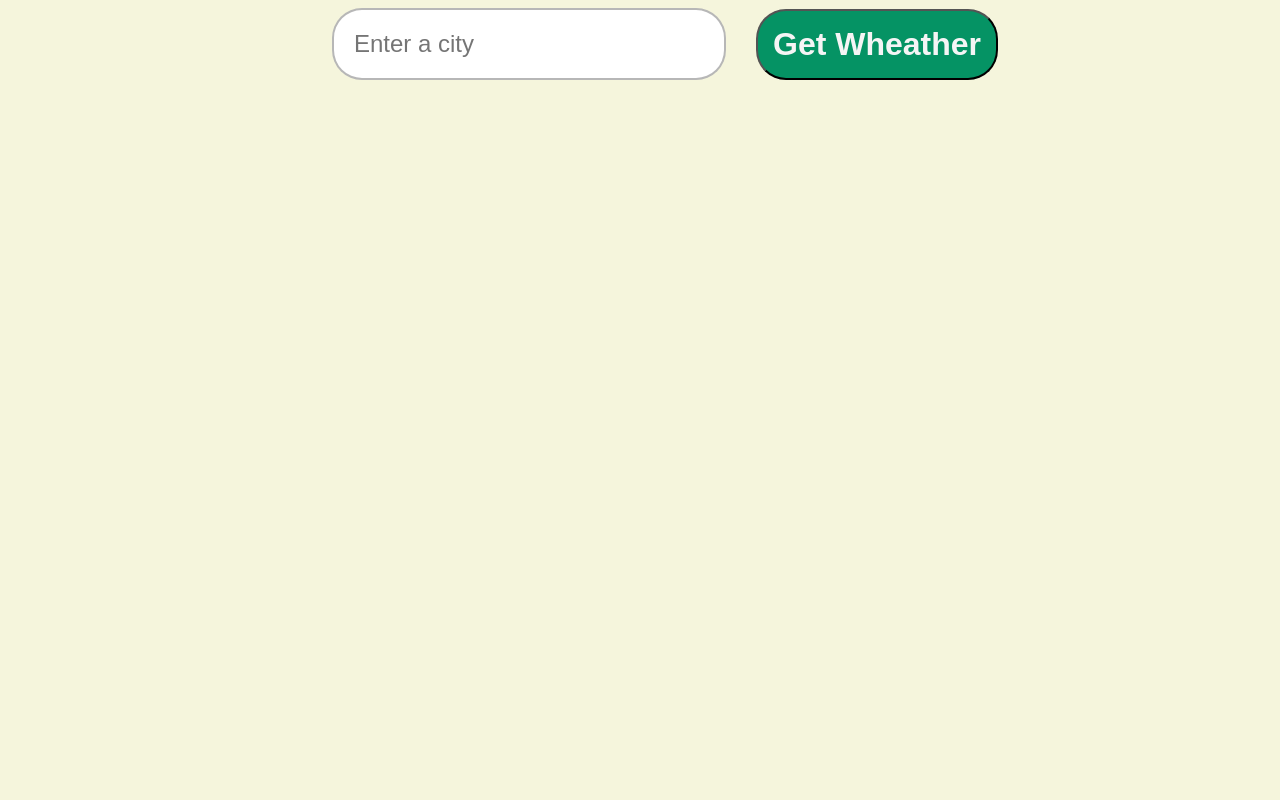
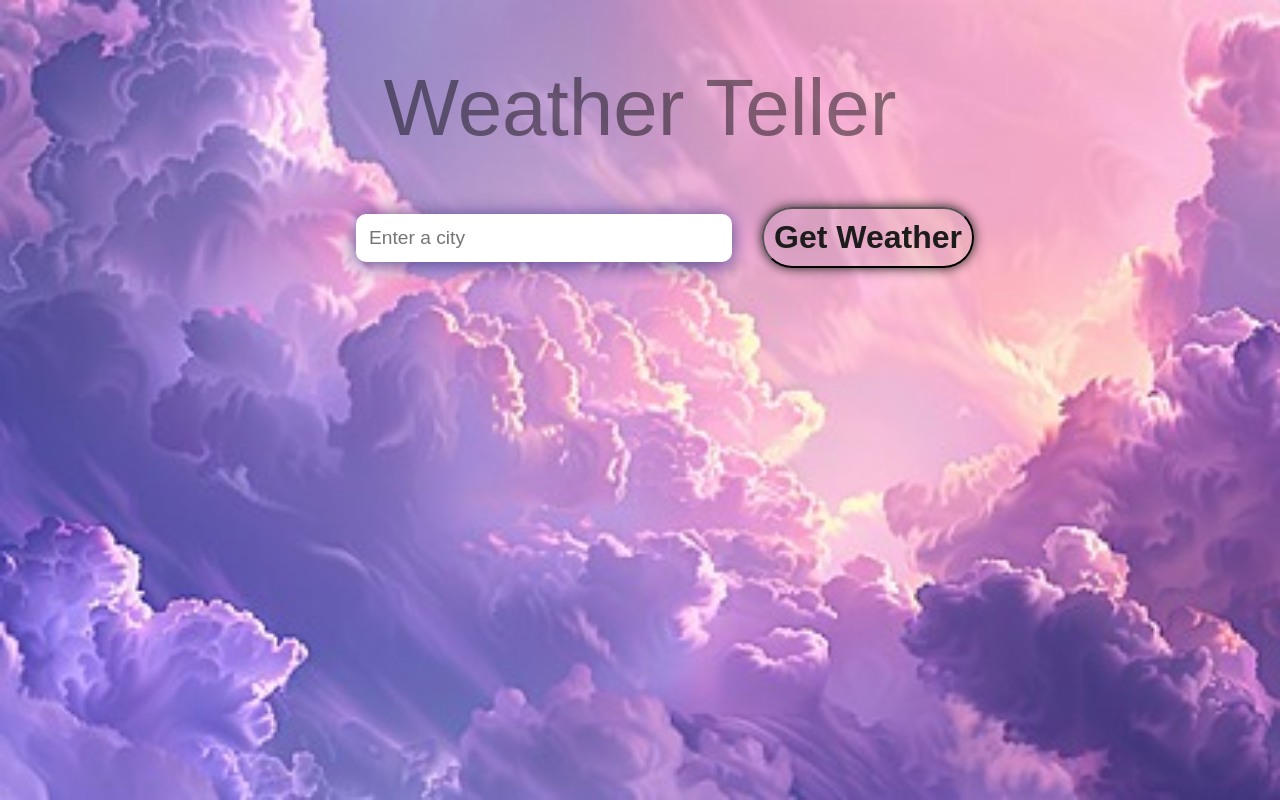
Before and after one commit to Saqeeb-Khan-Repo/weather-App, a plain HTML site: page index.html in a window 1280 px wide. Drawn offline with Linux system fonts and the light colour scheme.

Commit message:
new update

```diff
--- a/index.css
+++ b/index.css
@@ -1,7 +1,9 @@
 body {
-  background-color: beige;
+  background-image: url(pngtree-sun-shining-through-clouds-ideal-for-weather-forecast-graphics-image_16008018.jpg);
+  background-size: cover;
+  background-attachment: fixed;
+  background-repeat: no-repeat;
   align-items: center;
-  justify-content: center;
   display: flex;
   flex-direction: column;
   font-weight: bold;
@@ -14,28 +16,30 @@ body {
   margin-bottom: 40px;
 }
 .inputDisplay {
-  padding: 20px;
+  padding: 13px;
   width: 350px;
-  border: 2px solid rgba(0, 0, 0, 0.282);
-  border-radius: 30px;
-  font-size: 1.5rem;
+  border:none;
+  border-radius: 10px;
+  font-size: 1.2rem;
   margin-left: 50px;
   color: darkslateblue;
+  box-shadow: 0 2px 20px;
 }
 button[type="submit"] {
-  background-color: rgb(5, 147, 100);
-  padding: 15px;
+  background-color: rgba(5, 147, 100, 0.042);
+  padding: 10px;
   border-radius: 30px;
   cursor: pointer;
   font-size: 2rem;
-  color: whitesmoke;
+  color: rgb(29, 28, 28);
   font-weight: 700;
+  box-shadow: 0 0 12px ;
 
   &:hover {
-    background-color: rgba(7, 177, 75, 0.971);
+    background-color: rgba(24, 26, 25, 0.223);
   }
   &:active {
-    transform: scale(1.1);
+    background-color: rgba(191, 0, 255, 0.39);
   }
 }
 .card {
@@ -48,8 +52,8 @@ button[type="submit"] {
   width: 350px;
   background: linear-gradient(
     180deg,
-    rgba(0, 183, 255, 0.549),
-    rgba(255, 166, 0, 0.508)
+    rgba(121, 207, 241, 0.803),
+    rgba(227, 175, 80, 0.773)
   );
   box-shadow: 2px 2px 20px rgba(16, 12, 12, 0.827);
 }
@@ -58,7 +62,7 @@ button[type="submit"] {
   font-size: 3.5rem;
   margin-top: 0;
   margin-bottom: 20px;
-  color: rgba(0, 0, 0, 0.604);
+  color: rgba(27, 111, 237, 0.825);
 }
 .humidityDisplay {
   font-size: 2rem;
@@ -76,3 +80,9 @@ button[type="submit"] {
   margin-top: 0;
   font-size: 2rem;
 }
+h1{
+  font-family: Arial, Helvetica, sans-serif;
+  font-size: 5rem;
+  font-weight: 100;
+  color: rgba(0, 0, 0, 0.46);
+}
--- a/index.html
+++ b/index.html
@@ -4,13 +4,14 @@
     <meta charset="UTF-8" />
     <meta name="viewport" content="width=device-width, initial-scale=1.0" />
     <title>Wheather App</title>
+    <link rel="shortcut icon" href="images (1).jpeg" type="image/x-icon">
     <link rel="stylesheet" href="index.css" />
   </head>
   <body>
-
+    <h1>Weather Teller</h1>
     <form class="wheatherForm">
       <input type="text" placeholder="Enter a city" class="inputDisplay" />
-      <button type="submit">Get Wheather</button>
+      <button type="submit">Get Weather</button>
     </form>
 
     <div class="card" style="display: none;">
```
Also changed, not shown: images (1).jpeg (added), images.jpeg (added), pngtree-sun-shining-through-clouds-ideal-for-weather-forecast-graphics-image_16008018.jpg (added), wea.jpg (added).
